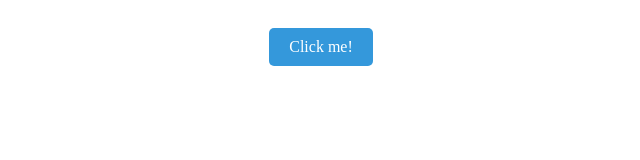
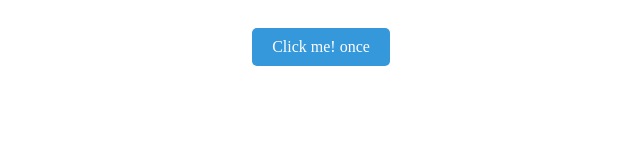
Before and after one commit to techie-bro/techie-bro.github.io, a plain HTML site: page index.html in a window 1280 px wide. Shown: the whole page, without its empty margins (319-959 px from the left). Drawn offline with Linux system fonts and the light colour scheme.

Commit message:
Update index.html

```diff
--- a/index.html
+++ b/index.html
@@ -25,7 +25,7 @@
   </head>
   <body>
     <div class="container">
-      <a href="https://www.google.com" class="button">Click me!</a>
+      <a href="https://www.google.com" class="button">Click me! once</a>
     </div>
   </body>
 </html>
```
